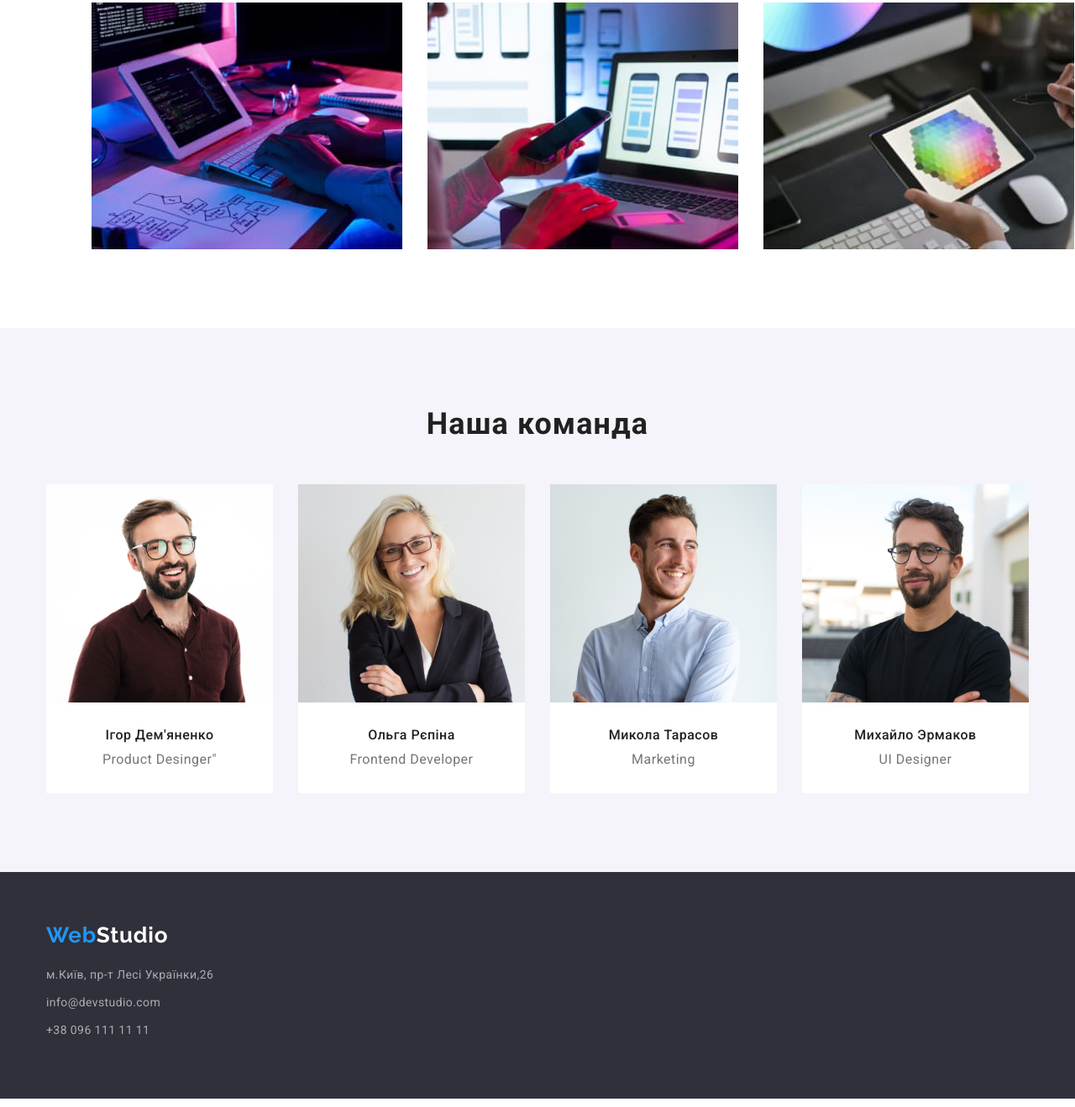
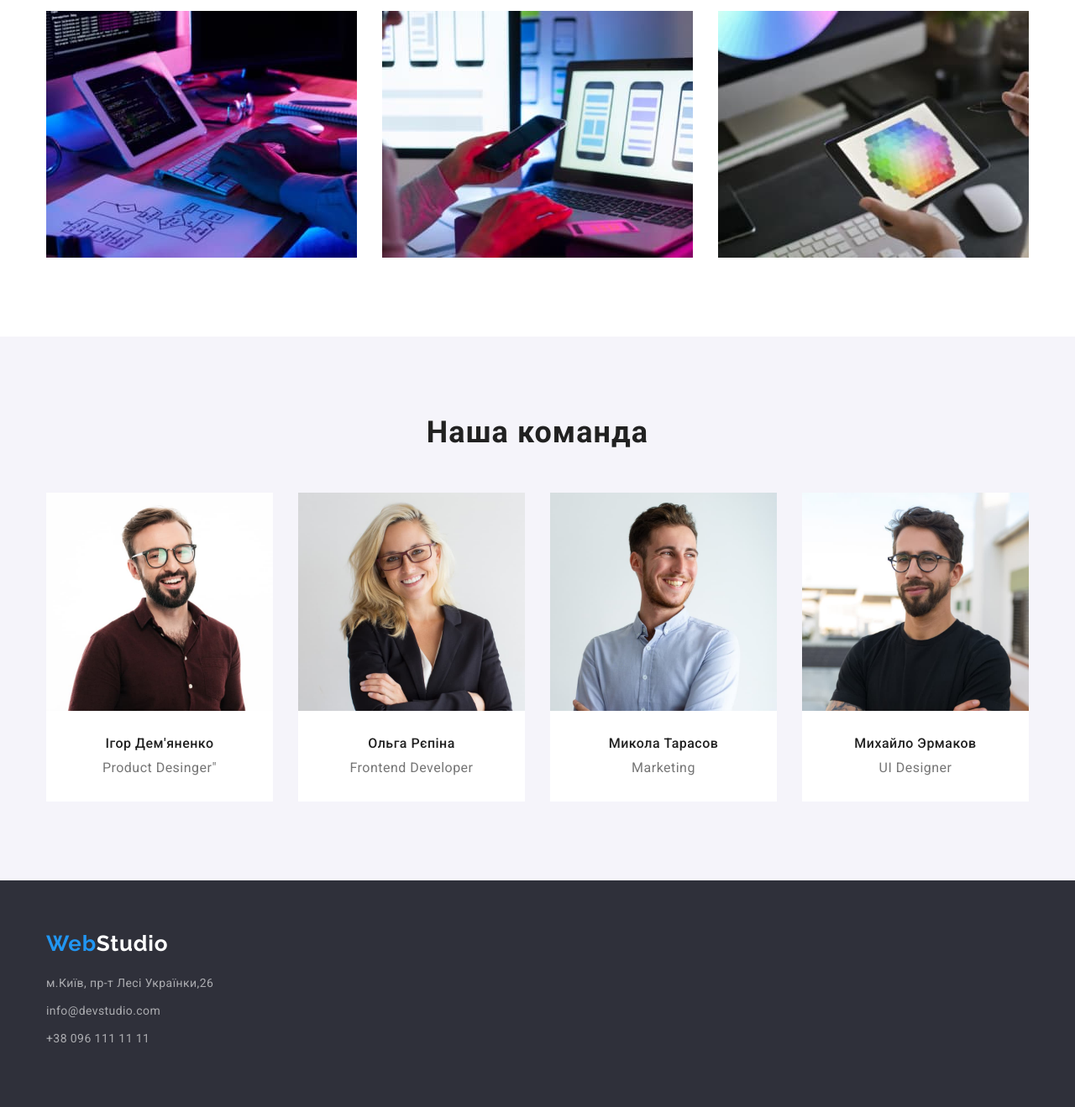
Before and after one commit to InaUA/goit-markup-hw-03, a plain HTML site: page index.html in a window 1280 px wide. Shown: the part 1049-2368 px from the top of the page at 84% size. Drawn offline with nearby package versions, Linux system fonts and the light colour scheme.

Commit message:
Update styles.css

```diff
--- a/css/styles.css
+++ b/css/styles.css
@@ -49,7 +49,7 @@ img {
     letter-spacing: 0.03em;
     text-decoration: none;
     color: var(--pimary-text-color);
-    padding-top: 15px;
+    padding-top: 25px;
     padding-bottom: 25px;
 
 }
@@ -160,7 +160,7 @@ font-weight: 900;
 }
 /*---------------Section-------------*/
 .subtitle {
-    padding-top: 94px;
+    padding-top: 94px ;
 
 }
 .section-team {
@@ -194,8 +194,8 @@ font-weight: 900;
     color: var(--pimary-text-color);
 }
 .work {
-padding: 94px;
-p
+padding: 94px 0;
+
 }
 .list {
     display: flex;
@@ -379,15 +379,19 @@ padding: 20px 24px;
 
 }
 .footer-list {
-   padding-top: 20px;
+
 }
 .footer-items {
     margin-bottom: 9px;
 }
+.footer-items: last-child {
+    margin-bottom: 0;
+}
+
 .contact-link:hover,
 .contact-link:focus {
     color: var(--white-color);
 }
-.adress {
-
+.contact {
+    margin-top: 20px;
 }
```
